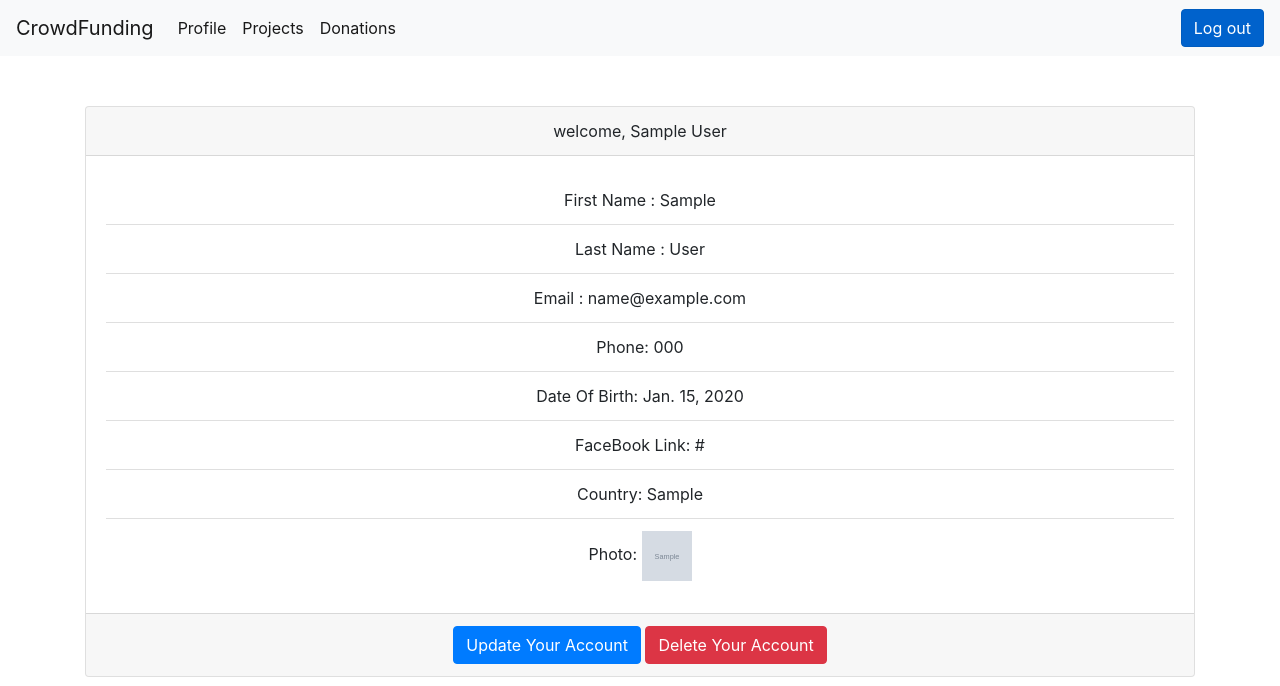
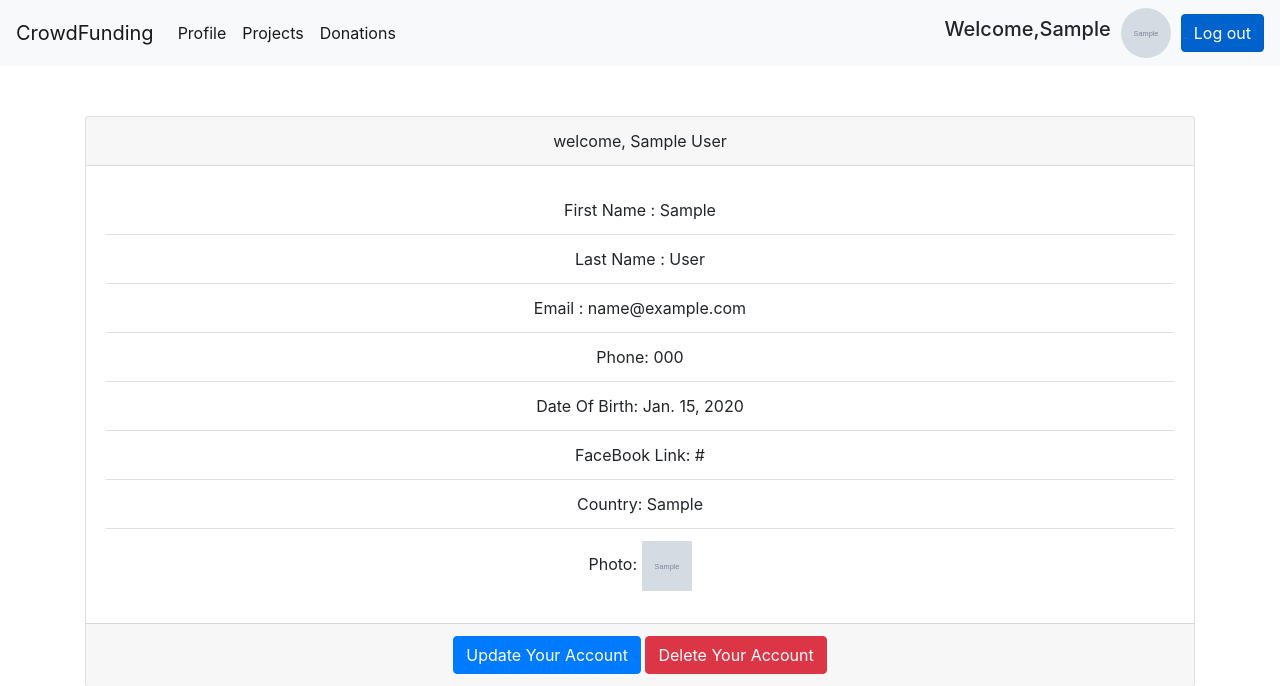
Before and after one commit to islamhanafi94/crowdFunding, a Django app: page /user/profile in a window 1280 px wide. Shown: the top 686 px of the page. Run offline with Django 3.2, Linux system fonts and the light colour scheme; a user stored in the database is signed in; tables that the repository leaves empty hold one stand-in row (values such as "Sample post"); grey boxes marked "Sample" are stand-in pictures; some libraries are stand-ins or nearby versions.

Commit message:
update user navbar and email expiration time...

```diff
--- a/users/templates/users/user_nav.html
+++ b/users/templates/users/user_nav.html
@@ -11,18 +11,24 @@
                 <a class="nav-link" href="{% url 'users:profile' %}">Profile <span class="sr-only">(current)</span></a>
             </li>
             <li class="nav-item active">
-                <a class="nav-link" href="{% url 'users:projects' %}">Projects <span class="sr-only">(current)</span></a>
+                <a class="nav-link" href="{% url 'users:projects' %}">Projects <span
+                        class="sr-only">(current)</span></a>
             </li>
             <li class="nav-item active">
-                <a class="nav-link" href="{% url 'users:donations' %}">Donations <span class="sr-only">(current)</span></a>
+                <a class="nav-link" href="{% url 'users:donations' %}">Donations <span
+                        class="sr-only">(current)</span></a>
             </li>
 
         </ul>
 
         {%if request.user.is_authenticated%}
-            <a href="{% url 'users:logout' %}" class="btn btn-primary btn-md active" role="button" aria-pressed="true">Log out</a>
+        <h5 style="margin-right: 10px;">Welcome,{{request.user.first_name}}</h5>
+        <img src="{{request.user.photo.url}}" alt="" width="50px" height="50px" style="margin-right: 10px; border-radius: 50%;"/>
+        <a href="{% url 'users:logout' %}" class="btn btn-primary btn-md active" role="button" aria-pressed="true">Log
+            out</a>
         {%else%}
-            <a href="{% url 'users:login' %}" class="btn btn-primary btn-md active" role="button" aria-pressed="true">Log in</a>
+        <a href="{% url 'users:login' %}" class="btn btn-primary btn-md active" role="button" aria-pressed="true">Log
+            in</a>
         {%endif%}
 
 
--- a/users/templates/users/user_profile.html
+++ b/users/templates/users/user_profile.html
@@ -18,7 +18,7 @@
                 <li class="list-group-item">FaceBook Link: {{request.user.facebook_link}}</li>
                 <li class="list-group-item">Country: {{request.user.country}}</li>
                 <li class="list-group-item">Photo: <img src="{{request.user.photo.url}}" alt="" width="50px"
-                        height="50px" </li>
+                        height="50px" /> </li>
             </ul>
         </div>
         <div class="card-footer text-muted">
--- a/users/views.py
+++ b/users/views.py
@@ -67,7 +67,7 @@ def activate(request, uidb64, time):
                                              "%Y-%m-%d %H:%M:%S.%f")
             ).seconds / 60
 
-            if date_diffrince < 1:
+            if date_diffrince < (24 * 60):
                 user.is_active = True
                 user.save()
                 return render(
@@ -235,7 +235,7 @@ def delete_account(request, uidb64, time):
             - datetime.datetime.strptime(email_sent_at, "%Y-%m-%d %H:%M:%S.%f")
         ).seconds / 60
 
-        if date_diffrince < 1:
+        if date_diffrince < (24 * 60):
             user.delete()
             logout(request)
             return render(
```
Also changed, not shown: 1 other file.
